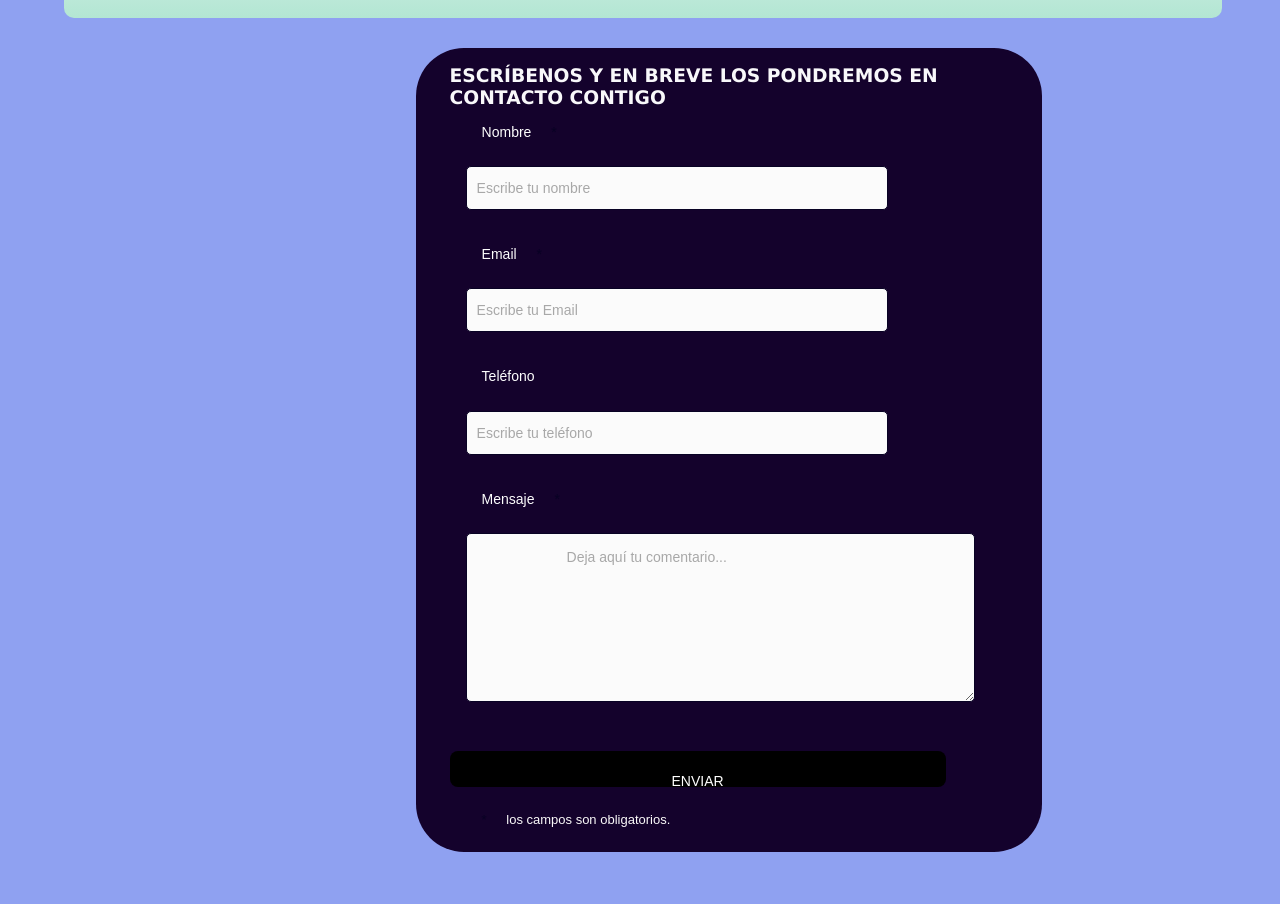
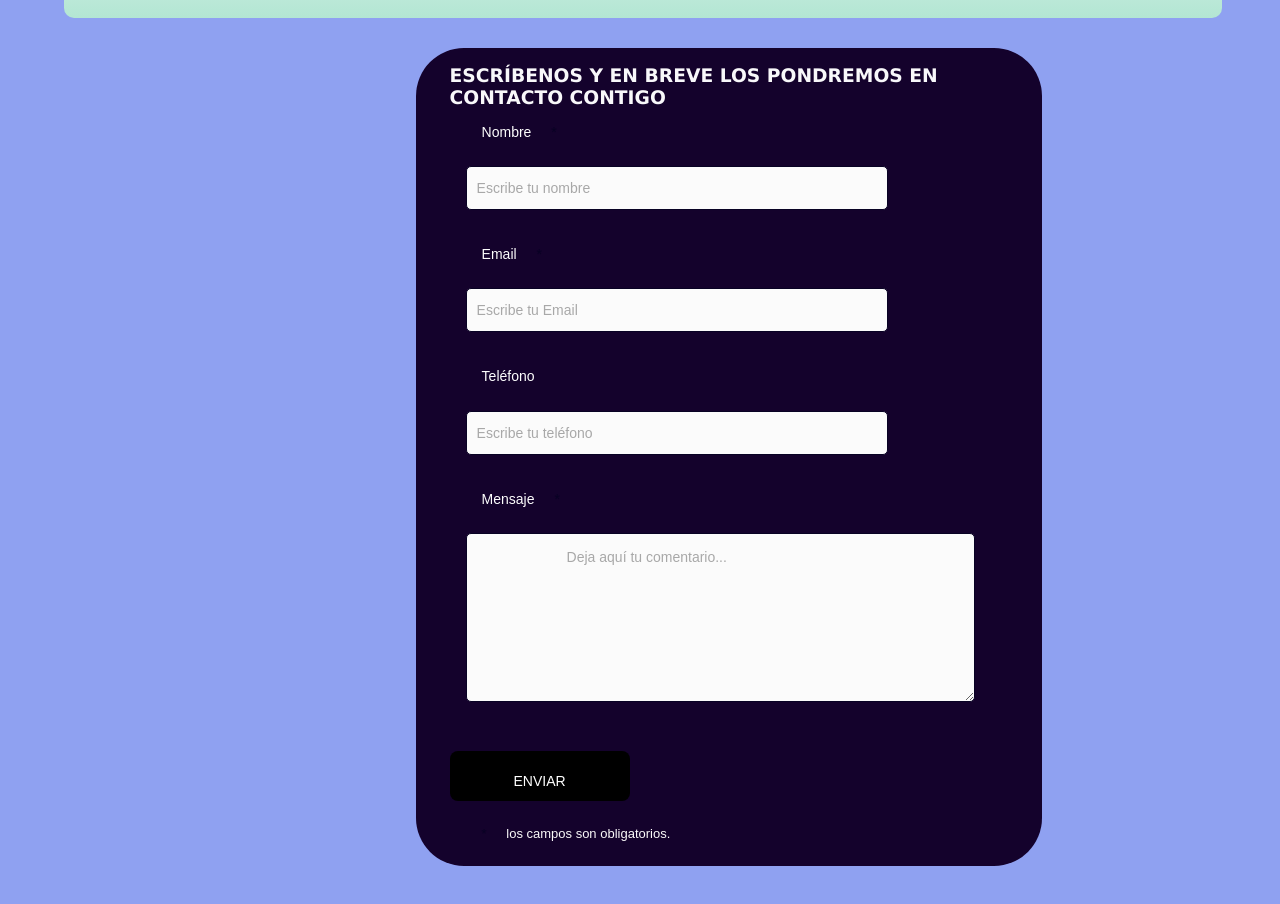
Before and after one commit to fonsiher/Proyecto-1P, a plain HTML site: page contactanos.html in a window 1280 px wide. Shown: the part 204-1108 px from the top of the page. Drawn offline with Linux system fonts and the light colour scheme.

Commit message:
botones_ajustados

```diff
--- a/contactanos.html
+++ b/contactanos.html
@@ -8,7 +8,12 @@
     <link rel="stylesheet" href="css/normalize.css">
     <link rel="stylesheet" href="css/estilo.css">
 </head>
-
+<style>
+    button {
+        width: 180px;
+        height: 50px;
+    }
+</style>
 <body style="background-color: #8fa1f1; ">
 
     <main>
```
Also changed, not shown: anuncios.html (+5 -1 lines).
